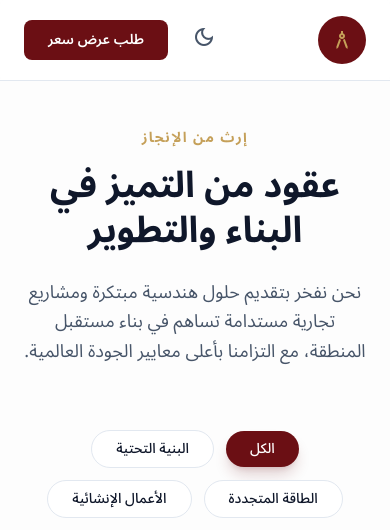
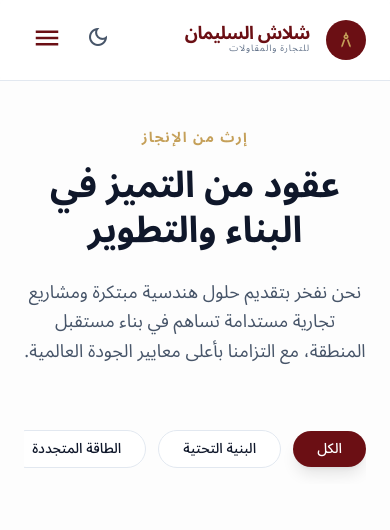
Before and after one commit to AnasMohamed-wq/Introductory-site, a Django app: page /projects/ in a window 390 px wide. Shown: the top 530 px of the page. Run offline with Django 5.2, Linux system fonts and the light colour scheme; some libraries are stand-ins or nearby versions; some web fonts are replaced; grey boxes are pictures that could not be loaded.

Commit message:
Initial commit for the new project

```diff
--- a/templates/projects.html
+++ b/templates/projects.html
@@ -34,12 +34,21 @@
         }
         .masonry-grid {
             display: grid;
-            grid-template-columns: repeat(auto-fill, minmax(350px, 1fr));
-            grid-auto-rows: 200px;
+            /* الهاتف: عمود واحد | التابلت: عمودين | الكمبيوتر: 3 أعمدة */
+            grid-template-columns: repeat(1, 1fr);
             gap: 1.5rem;
         }
-        .masonry-item-large {
-            grid-row: span 2;
+
+        @media (min-width: 640px) {
+            .masonry-grid { grid-template-columns: repeat(2, 1fr); }
+        }
+
+        @media (min-width: 1024px) {
+            .masonry-grid {
+                grid-template-columns: repeat(3, 1fr);
+                grid-auto-rows: 200px;
+            }
+            .masonry-item-large { grid-row: span 2; }
         }
         .glass-nav {
             backdrop-filter: blur(10px);
@@ -51,32 +60,59 @@
     </style>
 </head>
 <body class="bg-background-light dark:bg-background-dark text-slate-900 dark:text-slate-100 transition-colors duration-300">
+
 <nav class="fixed top-0 w-full z-50 glass-nav border-b border-slate-200 dark:border-slate-800">
     <div class="max-w-7xl mx-auto px-6 h-20 flex items-center justify-between">
         <div class="flex items-center gap-4">
-<div class="w-12 h-12 bg-primary rounded-full flex items-center justify-center text-gold">
-<span class="material-icons-outlined">architecture</span>
+            <div class="w-10 h-10 md:w-12 md:h-12 bg-primary rounded-full flex items-center justify-center text-gold">
+                <span class="material-icons-outlined text-xl md:text-2xl">architecture</span>
             </div>
-<div class="hidden md:block">
-<h1 class="text-xl font-bold text-primary dark:text-gold tracking-tight">شلاش السليمان</h1>
-<p class="text-[10px] uppercase tracking-widest text-slate-500 dark:text-slate-400">للتجارة والمقاولات</p>
+            <div class="block">
+                <h1 class="text-lg md:text-xl font-bold text-primary dark:text-gold tracking-tight leading-none">شلاش السليمان</h1>
+                <p class="text-[9px] md:text-[10px] uppercase tracking-widest text-slate-500 dark:text-slate-400">للتجارة والمقاولات</p>
             </div>
         </div>
+
         <div class="hidden lg:flex items-center gap-8 text-sm font-medium">
-<a class="hover:text-primary transition-colors" href={% url "home" %}>الرئيسية</a>
+            <a class="hover:text-primary transition-colors" href="{% url 'home' %}">الرئيسية</a>
             <a class="hover:text-primary transition-colors" href="#">من نحن</a>
-<a class="text-primary border-b-2 border-primary pb-1" href={% url "projects" %}>مشاريعنا</a>
-<a class="hover:text-primary transition-colors" href={% url "services" %}>خدماتنا</a>
+            <a class="text-primary border-b-2 border-primary pb-1" href="{% url 'projects' %}">مشاريعنا</a>
+            <a class="hover:text-primary transition-colors" href="{% url 'services' %}">خدماتنا</a>
             <a class="hover:text-primary transition-colors" href="#">تواصل معنا</a>
         </div>
-<div class="flex items-center gap-4">
+
+        <div class="flex items-center gap-2 md:gap-4">
             <button class="p-2 rounded-full hover:bg-slate-100 dark:hover:bg-slate-800 transition-colors" onclick="document.documentElement.classList.toggle('dark')">
                 <span class="material-icons-outlined text-slate-600 dark:text-slate-300">dark_mode</span>
             </button>
-<a class="bg-primary text-white px-6 py-2.5 rounded text-sm font-semibold hover:bg-opacity-90 transition-all" href="#">طلب عرض سعر</a>
+            <a class="hidden sm:block bg-primary text-white px-6 py-2.5 rounded text-sm font-semibold hover:bg-opacity-90 transition-all" href="#">طلب عرض سعر</a>
+
+            <button class="lg:hidden p-2 text-primary" id="mobile-menu-btn">
+                <span class="material-icons-outlined text-3xl">menu</span>
+            </button>
+        </div>
+    </div>
+
+    <div id="mobile-sidebar" class="fixed inset-0 bg-slate-900/50 backdrop-blur-sm z-[60] hidden">
+        <div class="fixed inset-y-0 right-0 w-64 bg-white dark:bg-background-dark shadow-xl p-6 transform translate-x-full transition-transform duration-300" id="sidebar-content">
+            <div class="flex justify-between items-center mb-8">
+                <span class="font-bold text-primary">القائمة</span>
+                <button id="close-sidebar" class="text-slate-500"><span class="material-icons-outlined">close</span></button>
+            </div>
+            <div class="flex flex-col gap-6 font-medium">
+                <a class="hover:text-primary" href="{% url 'home' %}">الرئيسية</a>
+                <a class="hover:text-primary" href="#">من نحن</a>
+                <a class="text-primary" href="{% url 'projects' %}">مشاريعنا</a>
+                <a class="hover:text-primary" href="{% url 'services' %}">خدماتنا</a>
+                <a class="hover:text-primary" href="#">تواصل معنا</a>
+                <hr class="border-slate-100 dark:border-slate-800">
+                <a class="bg-primary text-white text-center py-3 rounded-lg" href="#">طلب عرض سعر</a>
+            </div>
         </div>
     </div>
 </nav>
+
+
 <header class="pt-32 pb-16 px-6 text-center max-w-4xl mx-auto">
 <span class="text-gold font-bold tracking-widest text-sm mb-4 block">إرث من الإنجاز</span>
 <h2 class="text-4xl md:text-5xl font-bold mb-6 text-slate-900 dark:text-white leading-tight">عقود من التميز في البناء والتطوير</h2>
@@ -85,12 +121,11 @@
         </p>
 </header>
 <section class="max-w-7xl mx-auto px-6 mb-12">
-<div class="flex flex-wrap items-center justify-center gap-3">
-<button class="px-6 py-2 rounded-full bg-primary text-white shadow-lg shadow-primary/20 text-sm font-medium">الكل</button>
-<button class="px-6 py-2 rounded-full bg-white dark:bg-slate-800 border border-slate-200 dark:border-slate-700 hover:border-primary dark:hover:border-primary transition-all text-sm font-medium">البنية التحتية</button>
-<button class="px-6 py-2 rounded-full bg-white dark:bg-slate-800 border border-slate-200 dark:border-slate-700 hover:border-primary dark:hover:border-primary transition-all text-sm font-medium">الطاقة المتجددة</button>
-<button class="px-6 py-2 rounded-full bg-white dark:bg-slate-800 border border-slate-200 dark:border-slate-700 hover:border-primary dark:hover:border-primary transition-all text-sm font-medium">الأعمال الإنشائية</button>
-<button class="px-6 py-2 rounded-full bg-white dark:bg-slate-800 border border-slate-200 dark:border-slate-700 hover:border-primary dark:hover:border-primary transition-all text-sm font-medium">التجارة العامة</button>
+    <div class="flex flex-nowrap md:flex-wrap items-center justify-start md:justify-center gap-3 overflow-x-auto pb-4 no-scrollbar">
+        <button class="whitespace-nowrap px-6 py-2 rounded-full bg-primary text-white shadow-lg text-sm font-medium">الكل</button>
+        <button class="whitespace-nowrap px-6 py-2 rounded-full bg-white dark:bg-slate-800 border border-slate-200 text-sm font-medium">البنية التحتية</button>
+        <button class="whitespace-nowrap px-6 py-2 rounded-full bg-white dark:bg-slate-800 border border-slate-200 text-sm font-medium">الطاقة المتجددة</button>
+        <button class="whitespace-nowrap px-6 py-2 rounded-full bg-white dark:bg-slate-800 border border-slate-200 text-sm font-medium">الأعمال الإنشائية</button>
     </div>
 </section>
 <main class="max-w-7xl mx-auto px-6 pb-24">
@@ -311,4 +346,26 @@
 </div>
 </footer>
 
+<script>
+    const menuBtn = document.getElementById('mobile-menu-btn');
+    const closeBtn = document.getElementById('close-sidebar');
+    const sidebar = document.getElementById('mobile-sidebar');
+    const sidebarContent = document.getElementById('sidebar-content');
+
+    menuBtn.addEventListener('click', () => {
+        sidebar.classList.remove('hidden');
+        setTimeout(() => sidebarContent.classList.remove('translate-x-full'), 10);
+    });
+
+    const closeSidebar = () => {
+        sidebarContent.classList.add('translate-x-full');
+        setTimeout(() => sidebar.classList.add('hidden'), 300);
+    };
+
+    closeBtn.addEventListener('click', closeSidebar);
+    sidebar.addEventListener('click', (e) => {
+        if (e.target === sidebar) closeSidebar();
+    });
+</script>
+
 </body></html>
```
Also changed, not shown: templates/home.html (+1 -1 lines), templates/services.html (+68 -19 lines). Lines whose indentation alone changed are shown as unchanged.
